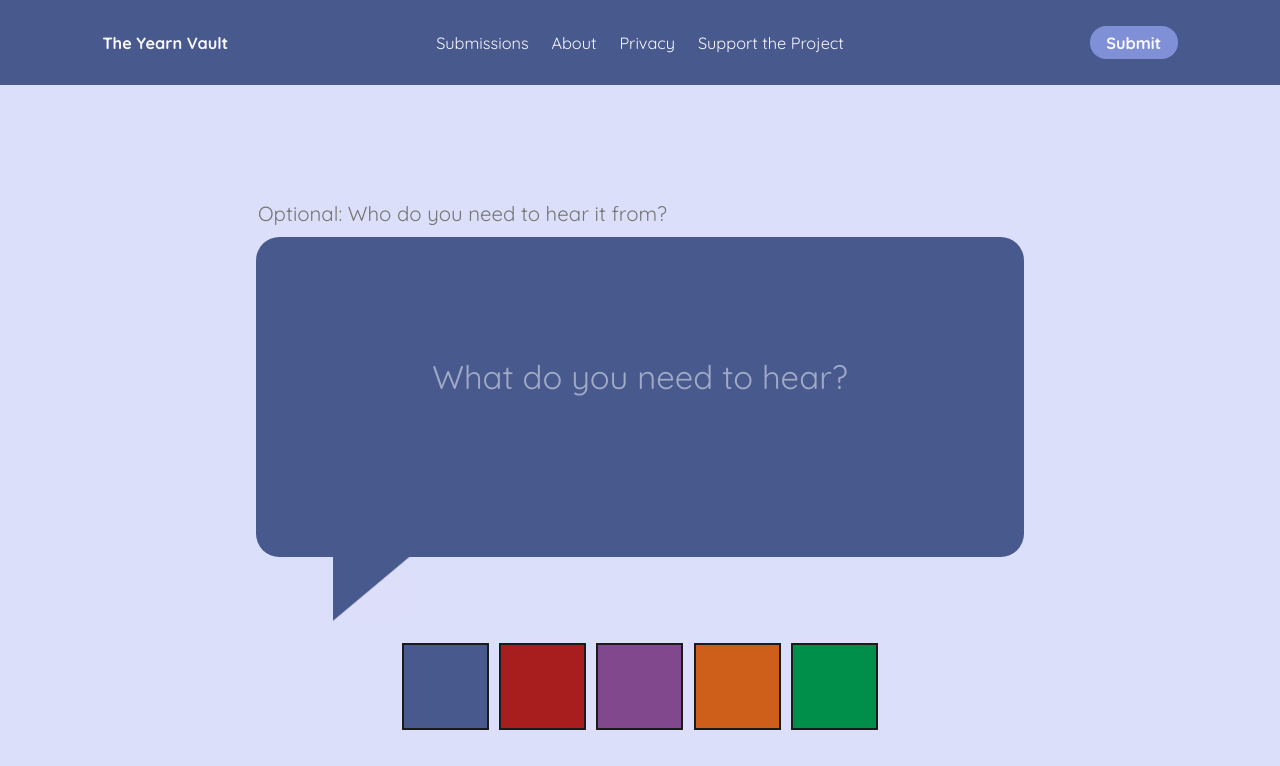
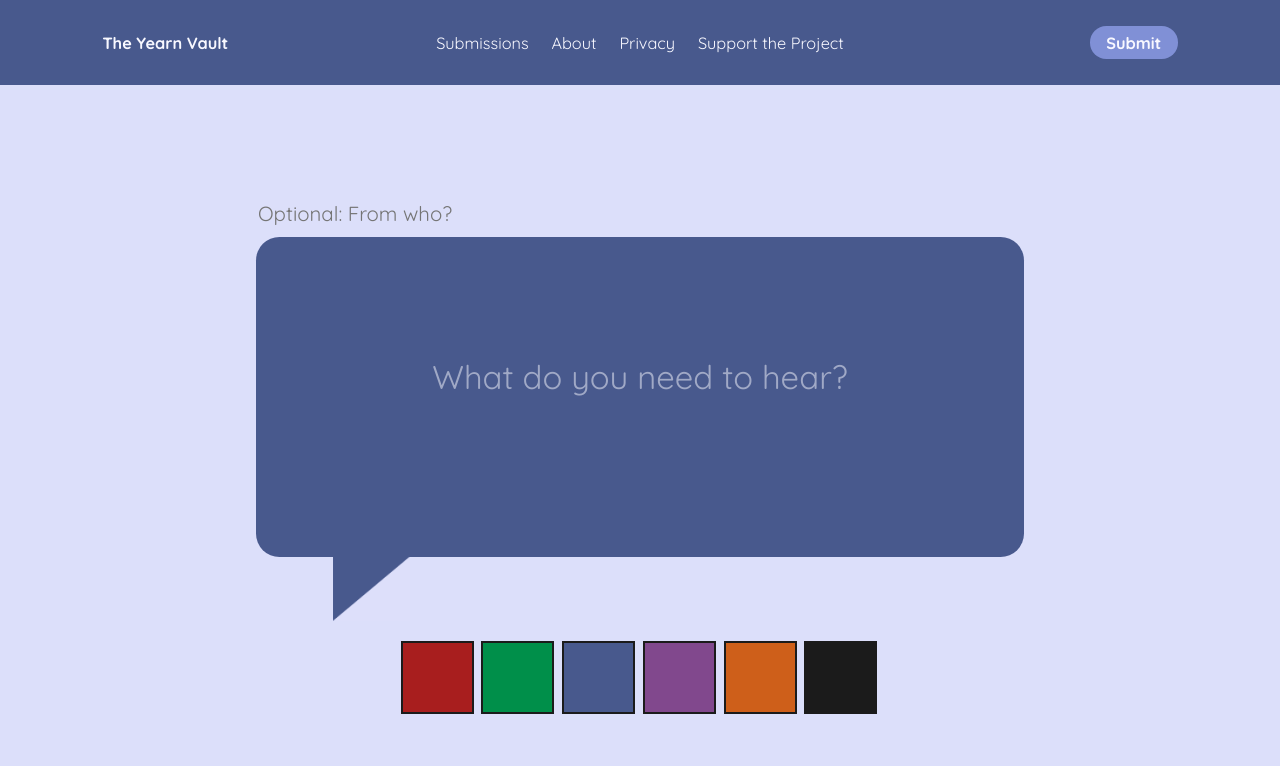
Before and after one commit to jewelcodes/the-yearn-vault, a React (Create React App) app in the folder frontend/: page /submit in a window 1280 px wide. Shown: the top 766 px of the page. Built offline with nearby package versions, Linux system fonts and the light colour scheme.

Commit message:
message editor: add black as a color choice

```diff
--- a/frontend/src/components/MessageEditor.css
+++ b/frontend/src/components/MessageEditor.css
@@ -43,9 +43,9 @@
 }
 
 .color-picker div {
-    width: calc(20% - 0.8vw);
-    padding-bottom: calc(20% - 0.8vw - 0.2em);
-    margin: 0.4vw;
+    width: calc(16.6% - 0.6vw);
+    padding-bottom: calc(16.6% - 0.6vw - 0.2em);
+    margin: 0.3vw;
     border: 0.1em solid var(--black);
     cursor: pointer;
     transition: opacity 0.2s ease-in-out;
@@ -75,6 +75,10 @@
     background-color: var(--green);
 }
 
+.color-black {
+    background-color: var(--black);
+}
+
 
 /* mobile styles */
 
--- a/frontend/src/components/MessageEditor.tsx
+++ b/frontend/src/components/MessageEditor.tsx
@@ -20,17 +20,18 @@ export default function MessageEditor(props:any) {
     return (
         <>
             <input name="color" id="color" type="hidden" value={color} />
-            <input name="sender" id="sender" maxLength={20} autoComplete="off" placeholder="Optional: Who do you need to hear it from?" type="text" className="message-sender-input" />
+            <input name="sender" id="sender" maxLength={20} autoComplete="off" placeholder="Optional: From who?" type="text" className="message-sender-input" />
             <div className={c+color}>
-                <textarea name="message" id="message" required minLength={8} maxLength={100} placeholder="What do you need to hear?" className="message-text" onKeyDown={preventLineBreak} />
+                <textarea name="message" id="message" required minLength={5} maxLength={100} placeholder="What do you need to hear?" className="message-text" onKeyDown={preventLineBreak} />
             </div>
 
             <div className="color-picker">
+                <div className="color-red" onClick={() => {setColor("message-red")}}></div>
+                <div className="color-green" onClick={() => {setColor("message-green")}}></div>
                 <div className="color-blue" onClick={() => {setColor("message-blue")}}></div>
-                <div className="color-red" onClick={() => {setColor("message-red")}}></div>
                 <div className="color-purple" onClick={() => {setColor("message-purple")}}></div>
                 <div className="color-orange" onClick={() => {setColor("message-orange")}}></div>
-                <div className="color-green" onClick={() => {setColor("message-green")}}></div>
+                <div className="color-black" onClick={() => {setColor("message-black")}}></div>
             </div>
         </>
     );
```
